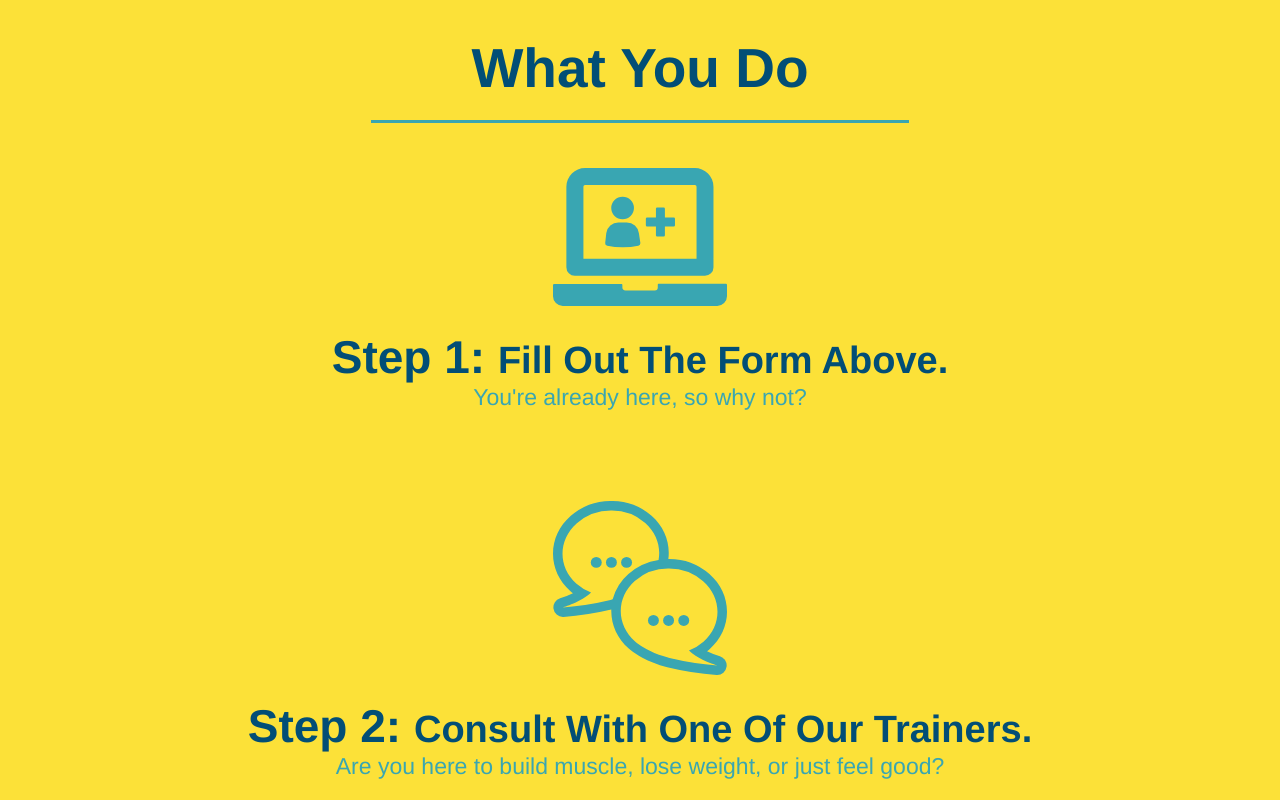
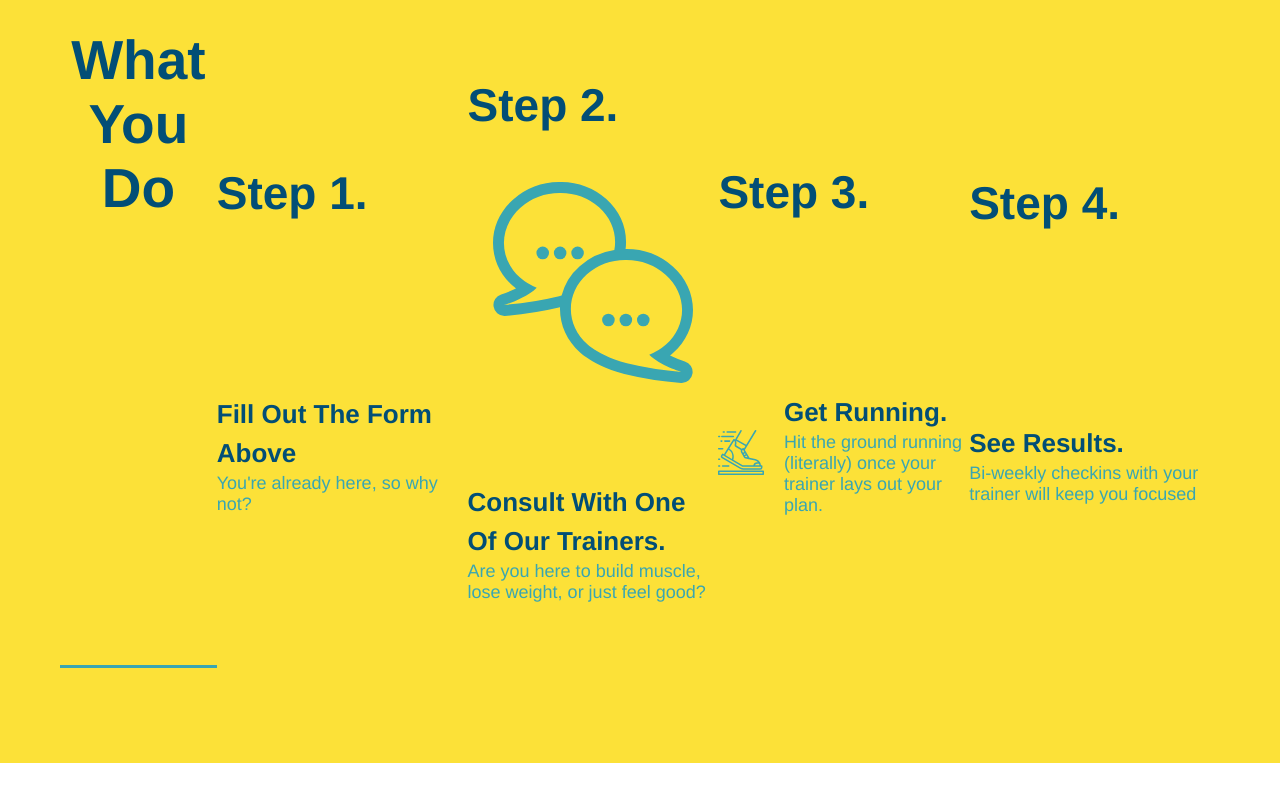
Before and after one commit to sandy-06/run-buddy, a plain HTML site: page index.html in a window 1280 px wide. Shown: the part 1120-1920 px from the top of the page. Drawn offline with Linux system fonts and the light colour scheme.

Commit message:
flex added to step section

```diff
--- a/assets/css/style.css
+++ b/assets/css/style.css
@@ -153,11 +153,13 @@ section {
 /* SECTION TITLE STYLES START */
 .section-title {
   font-size: 55px;
-  display: inline-block;
-  padding: 0 100px 20px 100px;
   border-bottom: 3px solid;
-  margin-bottom: 35px;
   color: #024e76;
+  padding-bottom: 20px;
+  text-align: center;
+  margin: 0 auto 35px auto;
+  width: 50%;
+
 }
 
 .primary-border {
@@ -170,9 +172,6 @@ section {
 /* SECTION TITLE STYLES END */
 
 /* WHAT WE DO STYLES */
-.intro {
-  text-align: center;
-}
 
 .intro p {
   line-height: 1.7;
@@ -180,44 +179,69 @@ section {
   width: 80%;
   margin: 0 auto;
   font-size: 20px;
+  text-align: center;
 }
 /* WHAT YOU DO STYLES END */
 
 
 /* WHAT YOU DO STYLES START */
 .steps {
-  text-align: center;
+
   background: #fce138;
 }
 
-.steps div {
-  margin-bottom: 80px;
+.step {
+  margin: 50px auto;
+  padding-bottom: 50px;
+  width: 80%;
+  border-bottom: 1ps solid #39a6b2;
+  display: flex;
+  flex-wrap: wrap;
+  align-items: center;
+  justify-content: space-between;
 }
 
-.steps img {
-  width: 15%;
-  margin: 10px 0;
+
+.step h3 {
+  color: #024e76;
+  font-size: 46px;
+  flex: 1 30%;
+}
+ .step-info {
+   flex: 2 70%;
+   display: flex;
+   flex-wrap: wrap;
+   align-items: center;
+ }
+
+.step-text p {
+  color: #39a6b2;
+  font-size: 18px;
 }
 
-.steps h3 {
-  color: #024e76;
-  font-size: 46px;
-  margin-top: 10px;
+.step-text h4 {
+  font-size:26px;
+  line-height: 1.5;
+  color:#024e76;
 }
 
-.steps span {
-  font-size: 38px;
+.step-img{
+  flex: 1 12%;
+  margin-right: 20px;
 }
 
-.steps p {
-  color: #39a6b2;
-  font-size: 23px;
+.step-text {
+  flex: 12;
+}
+
+.step-img img {
+  max-widthe: 100%;
 }
 /* WHAT YOU DO STYLES END */
 
 /* MEET THE TRAINERS START */
 .trainers {
-  text-align: center;
+
 }
 
 .trainer {
@@ -258,7 +282,7 @@ section {
 
 /* REACH OUT STYLES START */
 .contact {
-  text-align: center;
+
   background: #024e76;
 }
 
@@ -307,3 +331,7 @@ height: 400px;
 .text-right {
   text-align: right;
 }
+
+.flex-row {
+  display: flex;
+}
--- a/index.html
+++ b/index.html
@@ -1,10 +1,12 @@
 <!DOCTYPE html>
 <html lang="en">
+
 <head>
   <meta charset="UTF-8" />
   <link rel="stylesheet" href="./assets/css/style.css">
   <title>Run Buddy</title>
 </head>
+
 <body>
   <!-- navigation tags - block level element -->
   <header>
@@ -58,7 +60,7 @@
           Have you worked out with a trainer before?
           <input type="radio" name="trainer-confirm" id="trainer-yes" />
           <label for="trainer-yes">Yes</label>
-            <input type="radio" name="trainer-confirm" id="trainer-no"/>
+          <input type="radio" name="trainer-confirm" id="trainer-no" />
           <label for="trainer-no">No</label>
         </p>
         <p>
@@ -77,45 +79,90 @@
 
   <!-- "what we do" start - <section> -->
   <section id="what-we-do" class="intro">
+    <!-- Wrap every h2 with a class of "section-title" in this div! -->
+    <div class="flex-row">
       <h2 class="section-title primary-border">
         What We Do
       </h2>
+      <div class="flex-row">
         <p>
-        butcher selfies chambray shabby chic gentrify readymade yr Echo Park XOXO Tumblr normcore Banksy direct trade  Blue Bottle chillwave you probably haven't heard of them single-origin coffee Vice fanny pack fixie Odd Future Austin fingerstache pickled twee synth Wes Anderson Thundercats viral bitters flannel meggings narwhal Marfa Schlitz sustainable Intelligentsia umami deep v craft
+          butcher selfies chambray shabby chic gentrify readymade yr Echo Park XOXO Tumblr normcore Banksy direct trade
+          Blue Bottle chillwave you probably haven't heard of them single-origin coffee Vice fanny pack fixie Odd Future
+          Austin fingerstache pickled twee synth Wes Anderson Thundercats viral bitters flannel meggings narwhal Marfa
+          Schlitz sustainable Intelligentsia umami deep v craft
         </p>
+      </div>
+    </div>
   </section>
   <!-- end "what we do" -->
 
   <!-- "what you do" start -->
   <section id="what-you-do" class="steps">
+    <!-- Wrap every h2 with a class of "section-title" in this div! -->
+    <div class="flex-row">
       <h2 class="section-title secondary-border">
         What You Do
       </h2>
-      <div>
+
+      <div class="step">
+        <h3>Step 1. </h3>
+        <div class="step-info">
+          <div class="step-imag">
             <img src="./assets/images/step-1.svg" alt="" />
-        <h3>Step 1: <span>Fill Out The Form Above.</span></h3>
+          </div>
+          <div class="step-text">
+            <h4>Fill Out The Form Above</h4>
             <p>You're already here, so why not?</p>
           </div>
-      <div>
+        </div>
+      </div>
+
+      <div class="step">
+        <h3>Step 2.</h3>
+        <div class="step-info">
+          <div class="step img">
             <img src="./assets/images/step-2.svg" alt="" />
-        <h3>Step 2: <span>Consult With One Of Our Trainers.</span></h3>
+          </div>
+          <div class="step-text">
+            <h4>Consult With One Of Our Trainers.</h4>
             <p>Are you here to build muscle, lose weight, or just feel good?</p>
           </div>
-      <div>
+        </div>
+      </div>
+
+      <div class="step">
+        <h3>Step 3.</h3>
+        <div class="step-info">
+          <div class="step-img">
             <img src="./assets/images/step-3.svg" alt="" />
-        <h3>Step 3: <span>Get Running.</span></h3>
+          </div>
+          <div class="step-text">
+            <h4>Get Running.</h4>
             <p>Hit the ground running (literally) once your trainer lays out your plan.</p>
           </div>
-      <div>
+        </div>
+      </div>
+
+      <div class="step">
+        <h3> Step 4.</h3>
+        <div class="step-info">
+          <div class="step-ing">
             <img src="./assets/images/step-4.svg" alt="" />
-        <h3>Step 4: <span>See Results.</span></h3>
+          </div>
+          <div class="step-text">
+            <h4>See Results.</h4>
             <p>Bi-weekly checkins with your trainer will keep you focused</p>
+          </div>
+        </div>
+      </div>
     </div>
   </section>
   <!-- "what you do" end -->
 
   <!-- "meet the trainers" start -->
   <section id="your-trainers" class="trainers">
+    <!-- Wrap every h2 with a class of "section-title" in this div! -->
+    <div class="flex-row">
       <h2 class="section-title primary-border">
         Meet The Trainers
       </h2>
@@ -125,7 +172,10 @@
         <div class="trainer-bio text-left">
           <h3>Arron Stephens</h3>
           <h4>Speed / Strength</h4>
-          <p>Lorem ipsum, dolor sit amet consectetur adipisicing elit. Sequi neque animi quo cupiditate commodi saepe culpa sed itaque velit maiores optio dolorem excepturi aperiam dolores, voluptatibus suscipit amet quis repellat!</p>
+          <p>Lorem ipsum, dolor sit amet consectetur adipisicing elit. Sequi neque animi quo cupiditate commodi saepe
+            culpa sed itaque velit maiores optio dolorem excepturi aperiam dolores, voluptatibus suscipit amet quis
+            repellat!</p>
+        </div>
     </div>
     </article>
 
@@ -133,17 +183,22 @@
       <div class="trainer-bio text-right">
         <h3>Joanna Gill</h3>
         <h4>Endurance</h4>
-           <p>Lorem ipsum, dolor sit amet consectetur adipisicing elit. Sequi neque animi quo cupiditate commodi saepe culpa sed itaque velit maiores optio dolorem excepturi aperiam dolores, voluptatibus suscipit amet quis repellat!</p>
+        <p>Lorem ipsum, dolor sit amet consectetur adipisicing elit. Sequi neque animi quo cupiditate commodi saepe
+          culpa sed itaque velit maiores optio dolorem excepturi aperiam dolores, voluptatibus suscipit amet quis
+          repellat!</p>
       </div>
       <img src="./assets/images/trainer-2.jpg" alt="Joanna Gill cooling off after a work out" />
     </article>
 
     <article class="trainer">
-        <img src="./assets/images/trainer-3.jpg" alt="Harry Smith wearing a headband and lifting comically small pink weights" />
+      <img src="./assets/images/trainer-3.jpg"
+        alt="Harry Smith wearing a headband and lifting comically small pink weights" />
       <div class="trainer-bio text-left">
         <h3>Harry "The Headband" Smith</h3>
         <h4>Strength</h4>
-          <p>Lorem ipsum, dolor sit amet consectetur adipisicing elit. Sequi neque animi quo cupiditate commodi saepe culpa sed itaque velit maiores optio dolorem excepturi aperiam dolores, voluptatibus suscipit amet quis repellat!</p>
+        <p>Lorem ipsum, dolor sit amet consectetur adipisicing elit. Sequi neque animi quo cupiditate commodi saepe
+          culpa sed itaque velit maiores optio dolorem excepturi aperiam dolores, voluptatibus suscipit amet quis
+          repellat!</p>
       </div>
     </article>
   </section>
@@ -178,15 +233,15 @@
         <h3>Run Buddy</h3>
         <p>
           Any questions or concerns before signing up?
-            <br/>
+          <br />
           Let us know and we'll be happy to talk to you!
         </p>
 
         <address>
-            55 Main Street <br/>
-            Some Town, Ca <br/>
-            12345<br/>
-            P: 555.RUN.BUDZ (555.786.2839)<br/>
+          55 Main Street <br />
+          Some Town, Ca <br />
+          12345<br />
+          P: 555.RUN.BUDZ (555.786.2839)<br />
           E: <a href="mailto:info@runbuddy.io">info@runbuddy.io</a>
         </address>
 
@@ -199,10 +254,11 @@
   <footer>
     <h2>❤️ Made with love by Run Buddy.</h2>
     <div>
-        <a href="./privacy-policy.html">Read Our Privacy Policy</a><br/>
+      <a href="./privacy-policy.html">Read Our Privacy Policy</a><br />
       &copy; 2019 Run Buddy, Inc.
     </div>
   </footer>
   <!-- footer end -->
 </body>
+
 </html>
```
Lines whose indentation alone changed are shown as unchanged.
